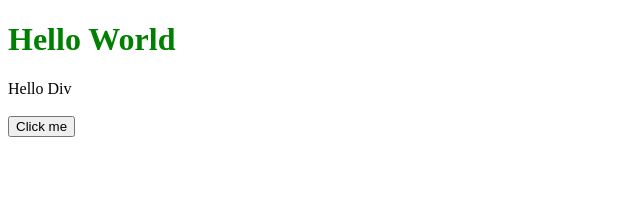
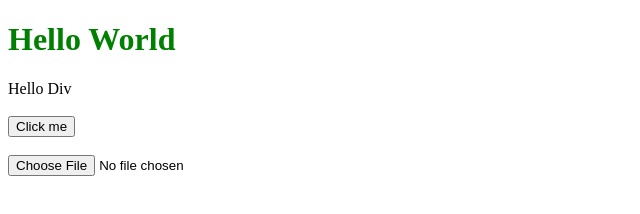
Before and after one commit to EvanMashack/StepmaniaUnlocks, a plain HTML site: page index.html in a window 1280 px wide. Shown: the whole page, without its empty margins (0-640 px from the left). Drawn offline with Linux system fonts and the light colour scheme.

Commit message:
Update index.html

```diff
--- a/index.html
+++ b/index.html
@@ -11,5 +11,8 @@
         <div id="mainDiv">Hello Div</div>
         <br />
         <button onclick="buttonClicked()">Click me</button>
+        <br />
+        <br />
+        <input type="file"/>
     </body>
 </html>
```
